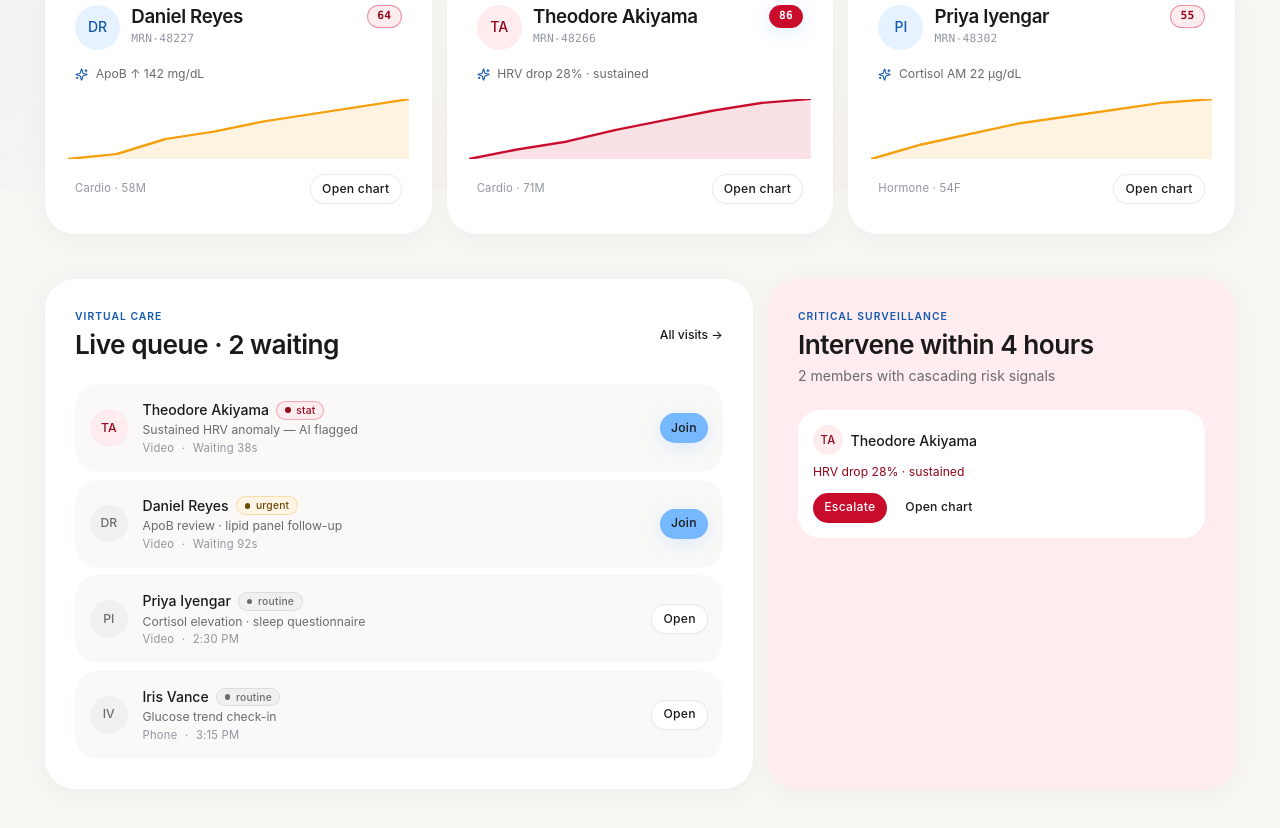
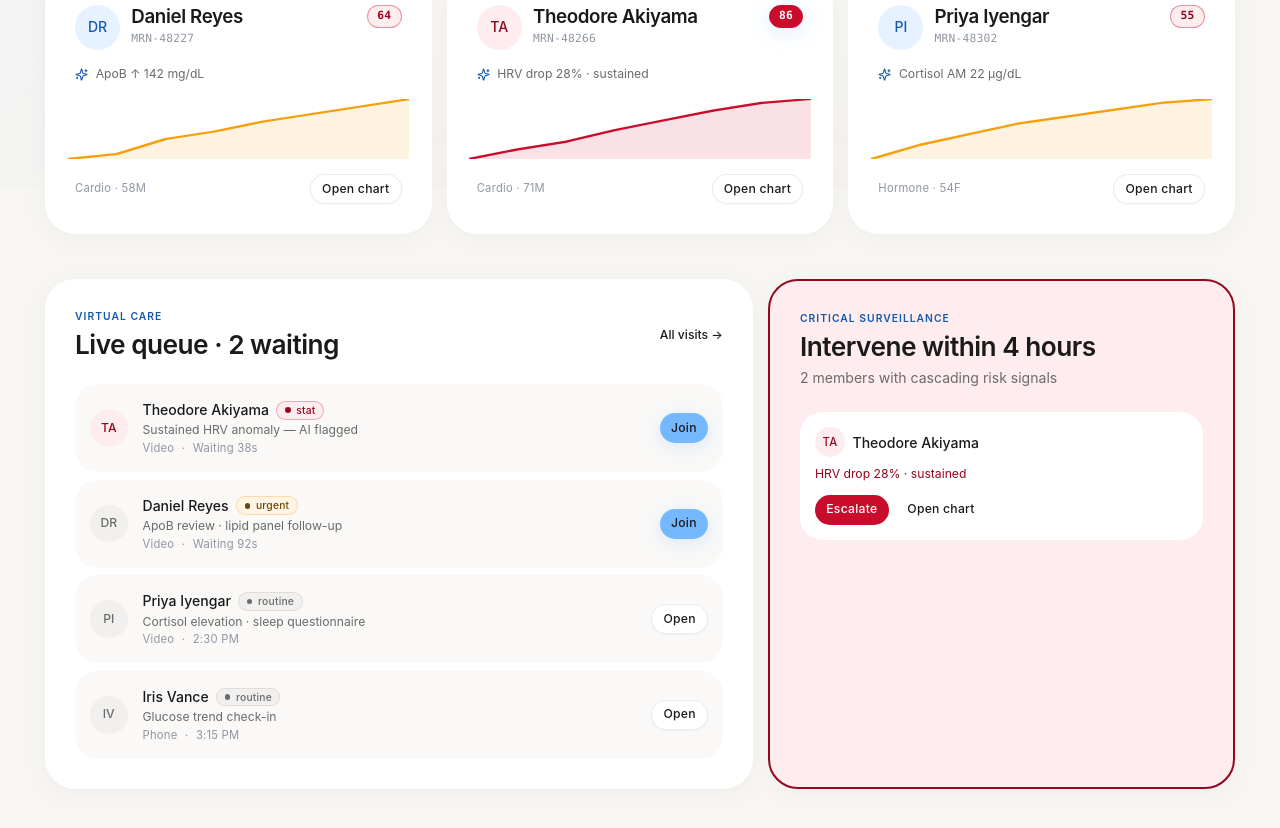
Before and after one commit to Soffi-Originals/helix-clinician-console, a Next.js app: page / in a window 1280 px wide. Shown: the part 612-1440 px from the top of the page. Built offline with nearby package versions, Linux system fonts and the light colour scheme.

Commit message:
AI: Edit app/page.tsx

```diff
--- a/app/page.tsx
+++ b/app/page.tsx
@@ -213,7 +213,7 @@ export default function OverviewPage() {
           </div>
         </Card>
 
-        <Card variant="default" radius="2xl" padding="lg" tone="danger" className="lg:col-span-2">
+        <Card variant="default" radius="2xl" padding="lg" tone="danger" className="lg:col-span-2 border-2 border-danger-fg">
           <div className="flex flex-col gap-1 mb-6">
             <CardOverline>Critical surveillance</CardOverline>
             <CardTitle>Intervene within 4 hours</CardTitle>
```
